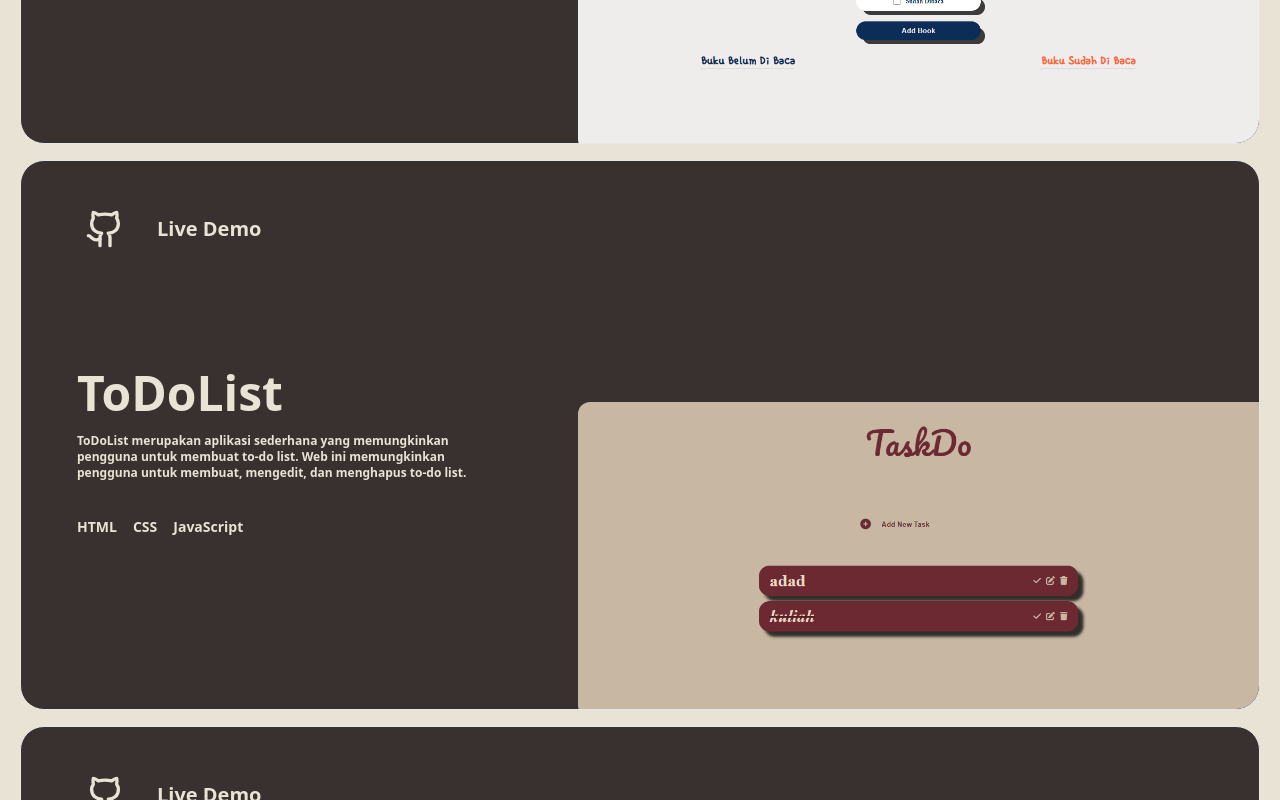
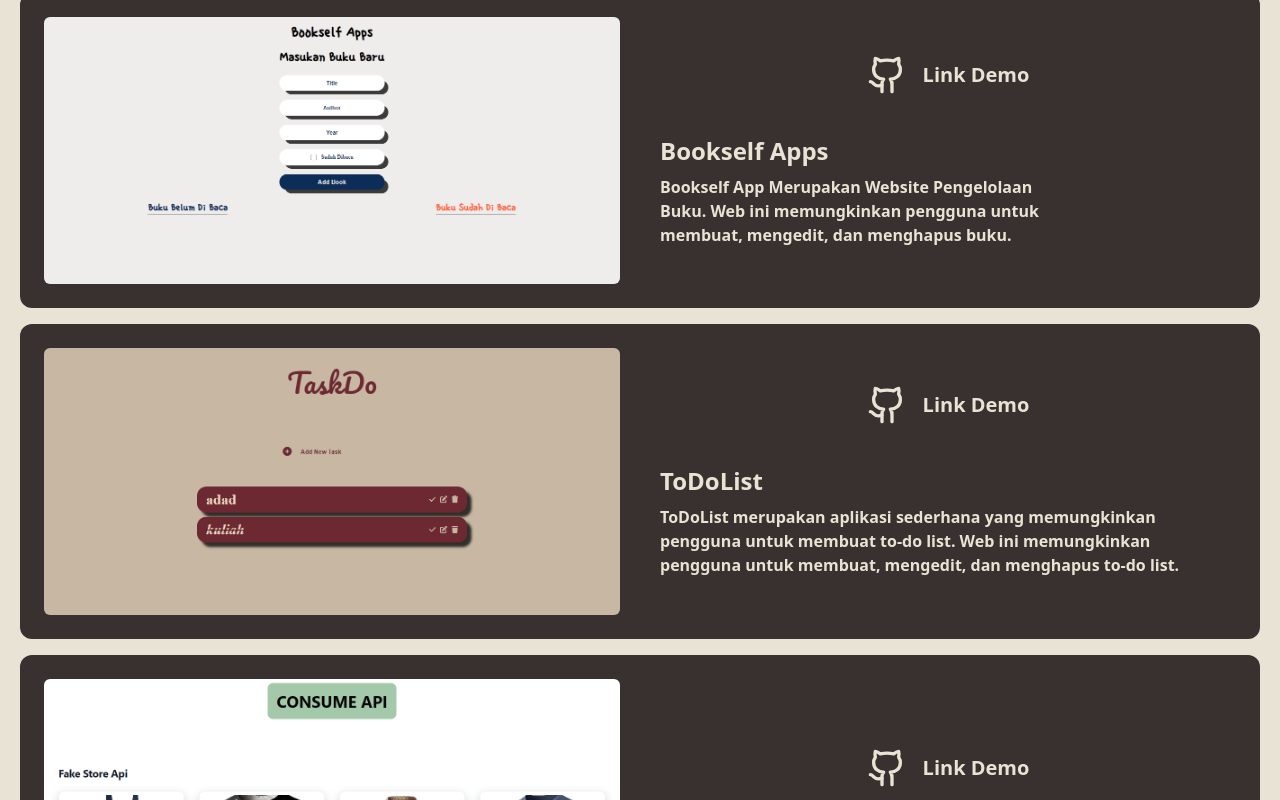
Before and after one commit to ramdhannassyirah/PortfolioV2.0, a Nuxt app: page / in a window 1280 px wide. Shown: the part 2560-3360 px from the top of the page. Built offline with nearby package versions, Linux system fonts and the light colour scheme; a web font is replaced by a local one.

Commit message:
Fix: all

```diff
--- a/components/Card/CardProjects.vue
+++ b/components/Card/CardProjects.vue
@@ -1,46 +1,26 @@
 <template>
-  <div aria-hidden="true"
-    class="relative z-10 h-[550px] w-full items-stretch justify-center overflow-hidden rounded-3xl border border-foreground/20 bg-[#38312fff]"
-    style="opacity: 1; transform: none">
-    <div aria-hidden="true" style="opacity: 1">
-      <img alt="Rangkum" fetchpriority="high" width="1000" height="600" decoding="async" data-nimg="1"
-        class="absolute rounded-l-xl -bottom-2 right-0 w-[85%] object-contain md:w-[60%] lg:max-w-[55%]" :src="Img"
-        style="color: transparent" />
+  <div class="Card grid grid-cols-1 rounded-xl md:grid-cols-2 p-6 gap-10 items-center  bg-[#38312fff]">
+    <div class="max-h-[500px]">
+      <img :src="Img" class="rounded-md object-contain " alt="">
     </div>
-    <div aria-hidden="true"
-      class="absolute top-0 left-0 flex items-center justify-center gap-4 mt-6 ml-8 lg:ml-14 lg:mt-10"
-      style="opacity: 1; transform: none">
+    <div class="flex flex-col justify-center items-center lg:gap-10 text-[#e8e3d5ff] gap-6">
+      <div class="flex items-center gap-4">
         <a target="_blank"
-        class="p-2 transition-all duration-300 ease-in-out rounded-full bg-foreground hover:bg-foreground/50"
-        aria-label="Open Github Repo" href="https://github.com/ramdhannassyirah"><svg xmlns="http://www.w3.org/2000/svg"
-          width="24" height="24" viewBox="0 0 24 24" fill="none" stroke="currentColor" stroke-width="2"
-          stroke-linecap="round" stroke-linejoin="round" class="w-6 h-6 text-[#e8e3d5ff] md:h-8 md:w-8 lg:h-10 lg:w-10">
+          class="w-10transition-all duration-300 ease-in-out rounded-full bg-foreground hover:bg-foreground/50"
+          aria-label="Open Github Repo" href="https://github.com/ramdhannassyirah"><svg
+            xmlns="http://www.w3.org/2000/svg" width="24" height="24" viewBox="0 0 24 24" fill="none"
+            stroke="currentColor" stroke-width="2" stroke-linecap="round" stroke-linejoin="round"
+            class="w-6 h-6 text-[#e8e3d5ff] md:h-8 md:w-8 lg:h-10 lg:w-10">
             <path
               d="M15 22v-4a4.8 4.8 0 0 0-1-3.5c3 0 6-2 6-5.5.08-1.25-.27-2.48-1-3.5.28-1.15.28-2.35 0-3.5 0 0-1 0-3 1.5-2.64-.5-5.36-.5-8 0C6 2 5 2 5 2c-.3 1.15-.3 2.35 0 3.5A5.403 5.403 0 0 0 4 9c0 3.5 3 5.5 6 5.5-.39.49-.68 1.05-.85 1.65-.17.6-.22 1.23-.15 1.85v4">
             </path>
             <path d="M9 18c-4.51 2-5-2-7-2"></path>
-        </svg></a><a target="_blank" class="p-2 text-[#e8e3d5ff] font-bold text-xl" aria-label="Open Live Demo"
-        :href="link">Live Demo</a>
+          </svg></a>
+        <a :href="link" target="_blank" class=" font-semibold text-xl">Link Demo</a>
       </div>
-
-    <div class="absolute mb-10 ml-0 left-10 top-32 text-foreground lg:top-52 lg:mb-14 lg:ml-4 text-[#e8e3d5ff]">
-      <h3
-        class="max-w-[90%] text-5xl font-bold leading-none text-foreground md:text-4xl md:leading-none lg:max-w-[450px] lg:text-5xl lg:leading-none">
-        <span aria-hidden="true" style="opacity: 1; transform: none">{{
-          title
-        }}</span>
-      </h3>
-      <p class="mt-4 w-[90%] max-w-[454px] text-xs font-semibold text-foreground/50">
-        <span aria-hidden="true" style="opacity: 1; transform: none">{{
-          desc
-        }}</span>
-      </p>
-      <div aria-hidden="true" class="flex gap-4 tech mt-9" style="opacity: 1; transform: none">
-        <p class="text-xs font-semibold text-foreground/50 md:text-sm" v-for="item in tech" :key="item">
-          {{ item }}
-        </p>
-
-        <!-- Add additional technologies here if needed -->
+      <div class="flex flex-col gap-2 ">
+        <h1 class="text-2xl  font-bold text-foreground">{{ title }}</h1>
+        <p class="md:text-md font-semibold text-balance ">{{ desc }}</p>
       </div>
     </div>
   </div>
--- a/components/aboutWeb.vue
+++ b/components/aboutWeb.vue
@@ -39,7 +39,7 @@
               Skills Programming
             </h1>
             <p>
-              HTML5, CSS, Javascript(ES6+), Vuejs, Nuxtjs, Git/Github, and
+              HTML5, CSS, Javascript(ES6+), Vuejs, Nuxtjs, Git/Github, Laravel, and
               Firebase.
             </p>
           </div>
--- a/data-project.js
+++ b/data-project.js
@@ -2,8 +2,16 @@ import imgBook from "./assets/img/bookself-apps.png";
 import imgToDo from "./assets/img/ToDoList.png";
 import imgConsumeApi from "./assets/img/consume-api.png";
 import ImgKasirinAja from "./assets/img/KasirinAja.png";
+import ImgDesaWisata from "./assets/img/DesaWisata.png";
 
 const Project = [
+  {
+    title: "Desa Wisata Sukarame",
+    link: "https://github.com/khalilannbiya/desa-wisata",
+    desc: "Capstone Project Desa Wisata Sukarame Merupakan sebuah Website sederhana yang memungkinkan pengguna untuk mencari informasi wisata di Sukarame, Projek ini dibuat dengan Laravel, MySQL, dan Tailwind CSS.",
+    img: ImgDesaWisata,
+    tech: ["Laravel", "MYSQL", "Tailwind CSS"],
+  },
   {
     title: "Kasirin Aja",
     link: "https://github.com/ramdhannassyirah/KasirinAja",
--- a/tailwind.config.js
+++ b/tailwind.config.js
@@ -17,7 +17,7 @@ export default {
         "Nunito-Sans": "Nunito Sans",
       },
       animation: {
-        marquee: 'marquee 20s linear infinite',
+        marquee: 'marquee 40s linear infinite',
       },
       keyframes: {
         marquee: {
```
Also changed, not shown: assets/img/DesaWisata.png (added). Lines whose indentation alone changed are shown as unchanged.
